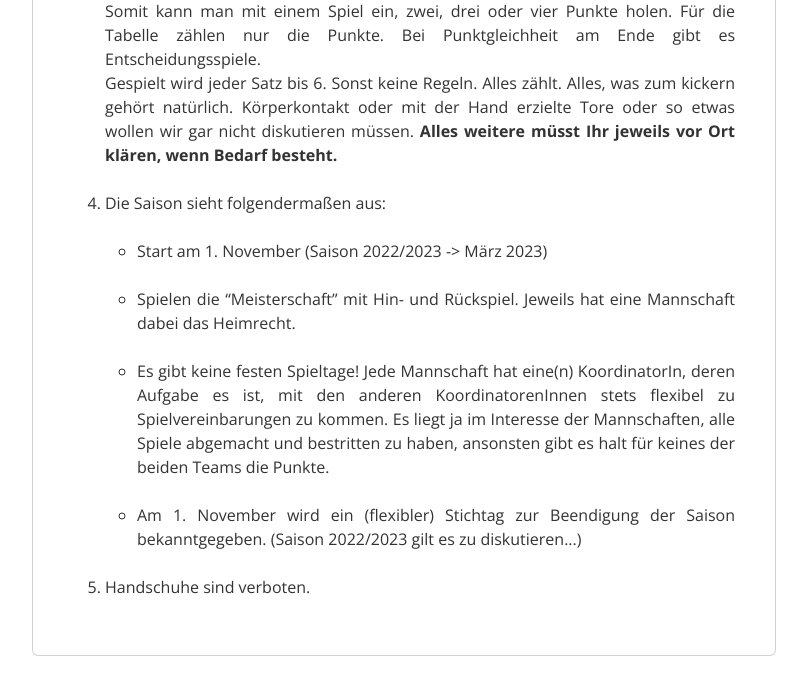
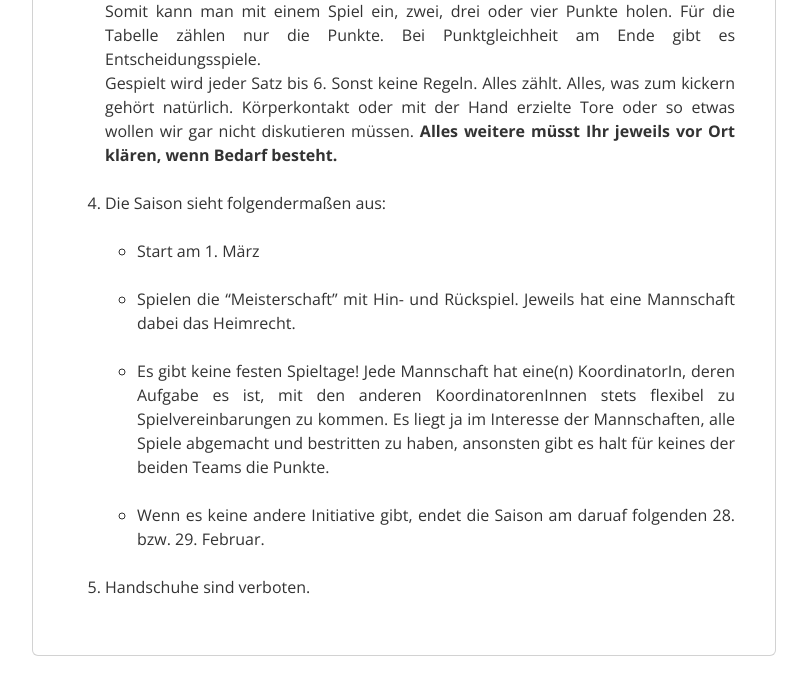
Before and after one commit to jeff-dh/wildeLigaTool, a Flask app: page /manifest in a window 1280 px wide. Shown: the part 926-1606 px from the top of the page, without its empty margins (236-1043 px from the left). Run offline with Flask 3, Linux system fonts and the light colour scheme; some libraries are stand-ins or nearby versions.

Commit message:
minor improvements

```diff
--- a/wklbTool/templates/wklb/manifest.html
+++ b/wklbTool/templates/wklb/manifest.html
@@ -66,7 +66,7 @@
         <br><br>
 
         <ul>
-            <li>Start am 1. November (Saison 2022/2023 -> März 2023)</li>
+            <li>Start am 1. März</li>
             <br>
 
             <li>Spielen die “Meisterschaft” mit Hin- und Rückspiel. Jeweils
@@ -79,9 +79,8 @@
                 Spiele abgemacht und bestritten zu haben, ansonsten gibt es
                 halt für keines der beiden Teams die Punkte.</li>
             <br>
-            <li>Am 1. November wird ein (flexibler) Stichtag zur Beendigung
-                der Saison bekanntgegeben. (Saison 2022/2023 gilt es zu
-                diskutieren...)</li>
+            <li>Wenn es keine andere Initiative gibt, endet die Saison am
+                daruaf folgenden 28. bzw. 29. Februar. </li>
         </ul>
         <br>
 
--- a/wklbTool/templates/wklb/newTeam.html
+++ b/wklbTool/templates/wklb/newTeam.html
@@ -28,7 +28,10 @@ offenes Geheimnis in der Liga sein und von Mund zu Mund -- oder SMS zu SMS
 D.h. ein neues Team muss in irgendeiner Form Kontakt zu einem bestehenden
 Team bzw. Spieler der Liga haben und sollte von dem bestehenden Team /
 Spieler den Registrierungs-Code erfahren, um sich dann damit anmelden zu
-können.<br><br>
+können.<br/>
+Solltet ihr niemanden kennen, der Teil der WildenLiga ist, schreibt ne Mail an
+wklbtool(at)gmail(punkt)com, dann schicke ich euch den zu.
+<br><br>
 {% if current_user.is_authenticated %}
 Der aktuelle Registrierungs-Code lautet:   <b>{{ registerCode }}</b>
 {% else %}
```
Also changed, not shown: wklbTool/templates/wklb/teams.html (+21 -2 lines).
